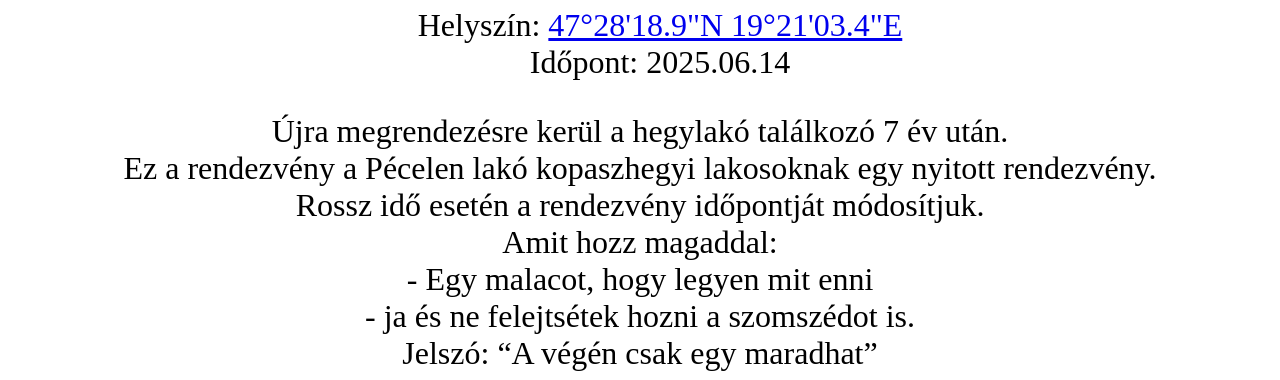
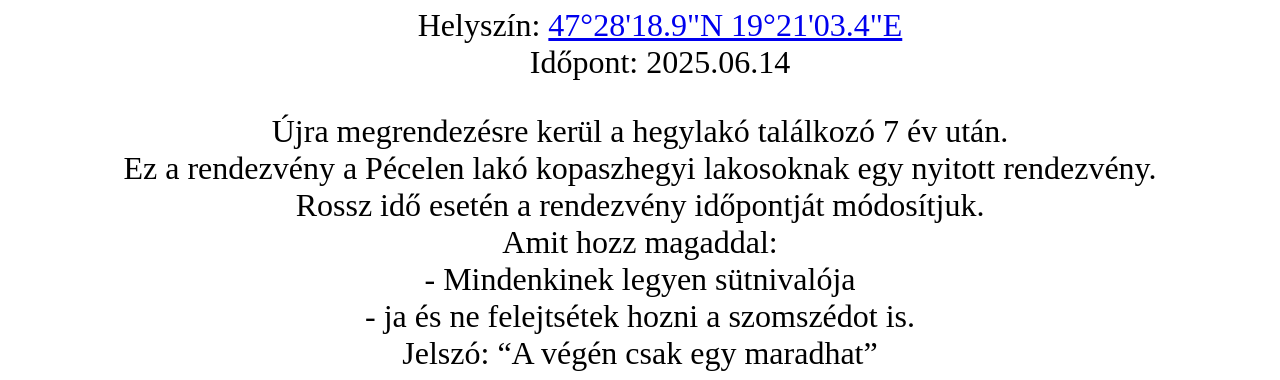
Before and after one commit to simsononroad/hegylako_talalkozo, a Flask app: page / in a window 1280 px wide. Shown: the part 1016-1396 px from the top of the page. Run offline with Flask 3, Linux system fonts and the light colour scheme.

Commit message:
mit hozzanak magukkal

```diff
--- a/templates/index.html
+++ b/templates/index.html
@@ -26,7 +26,7 @@
             Újra megrendezésre kerül a hegylakó találkozó 7 év után. <br>
             Ez a rendezvény a Pécelen lakó kopaszhegyi lakosoknak egy nyitott rendezvény. <br>
             Rossz idő esetén a rendezvény időpontját módosítjuk. <br>
-            Amit hozz magaddal: <br> - Egy malacot, hogy legyen mit enni <br> - ja és ne felejtsétek hozni a szomszédot is. <br>
+            Amit hozz magaddal: <br> - Mindenkinek legyen sütnivalója <br> - ja és ne felejtsétek hozni a szomszédot is. <br>
             Jelszó: <q>A végén csak egy maradhat</q>
 
         </div>
```
